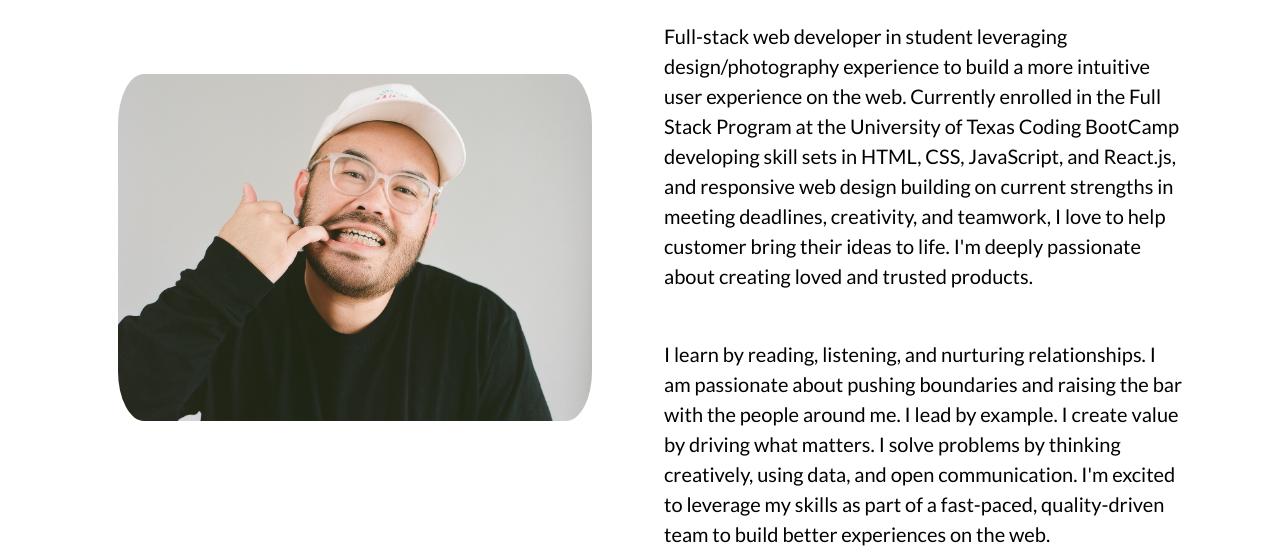
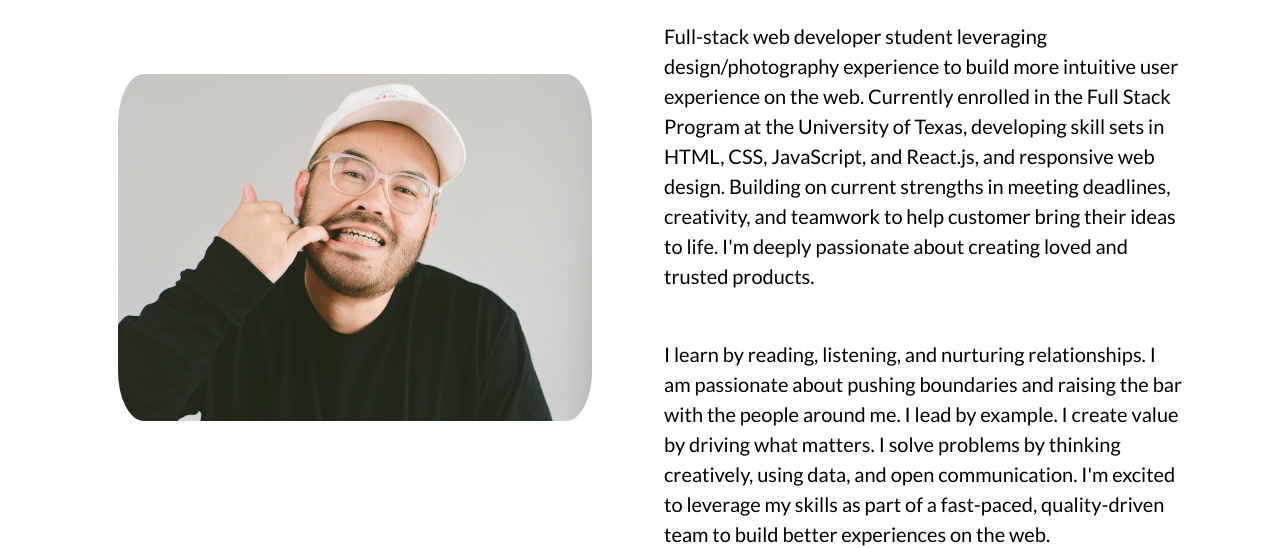
Before and after one commit to manorathn/ResponsivePortfolio, a plain HTML site: page index.html in a window 1280 px wide. Shown: the part 255-803 px from the top of the page. Drawn offline with nearby package versions, Linux system fonts and the light colour scheme.

Commit message:
about update

```diff
--- a/index.html
+++ b/index.html
@@ -49,7 +49,7 @@
                     <img class="container d-flex align-items-left flex-column mb-5" src="./assets/img/002801320008 2 copy.JPG" style="float:left; margin: 5px 20px 0 0;" alt="Me"/>
                 </div>
                 <div class="col-md-6">
-                    <div class="row-md-4 align-items-center ml-auto mb-5"><p class="lead">Full-stack web developer in student leveraging design/photography experience to build a more intuitive user experience on the web. Currently enrolled in the Full Stack Program at the University of Texas Coding BootCamp developing skill sets in HTML, CSS, JavaScript, and React.js, and responsive web design building on current strengths in meeting deadlines, creativity, and teamwork, I love to help customer bring their ideas to life. I'm deeply passionate about creating loved and trusted products. </p></div>
+                    <div class="row-md-4 align-items-center ml-auto mb-5"><p class="lead">Full-stack web developer student leveraging design/photography experience to build more intuitive user experience on the web. Currently enrolled in the Full Stack Program at the University of Texas, developing skill sets in HTML, CSS, JavaScript, and React.js, and responsive web design. Building on current strengths in meeting deadlines, creativity, and teamwork to help customer bring their ideas to life. I'm deeply passionate about creating loved and trusted products. </p></div>
                     <div class="row-md-4 align-items-center ml-auto mb-5"><p class="lead">I learn by reading, listening, and nurturing relationships. I am passionate about pushing boundaries and raising the bar with the people around me. I lead by example. I create value by driving what matters. I solve problems by thinking creatively, using data, and open communication. I'm excited to leverage my skills as part of a fast-paced, quality-driven team to build better experiences on the web.</p></div>
                 </div>
             </div>
```
